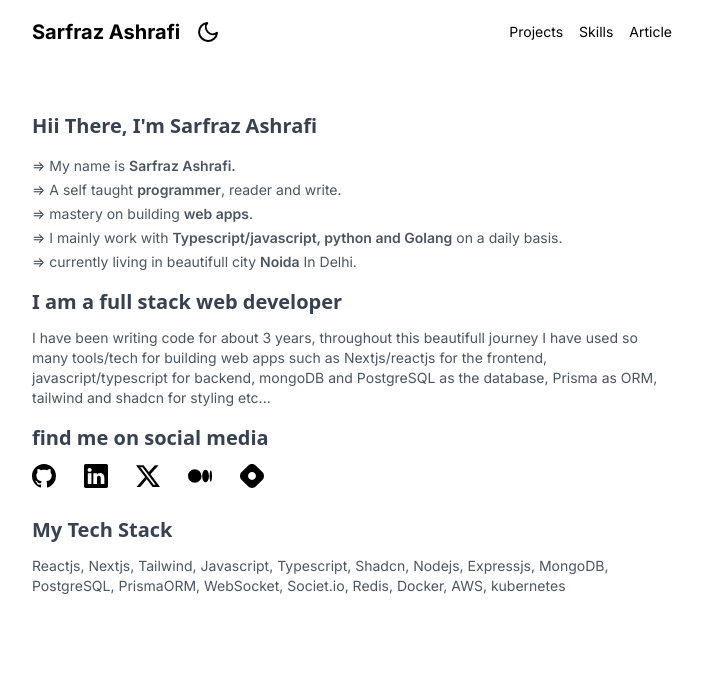
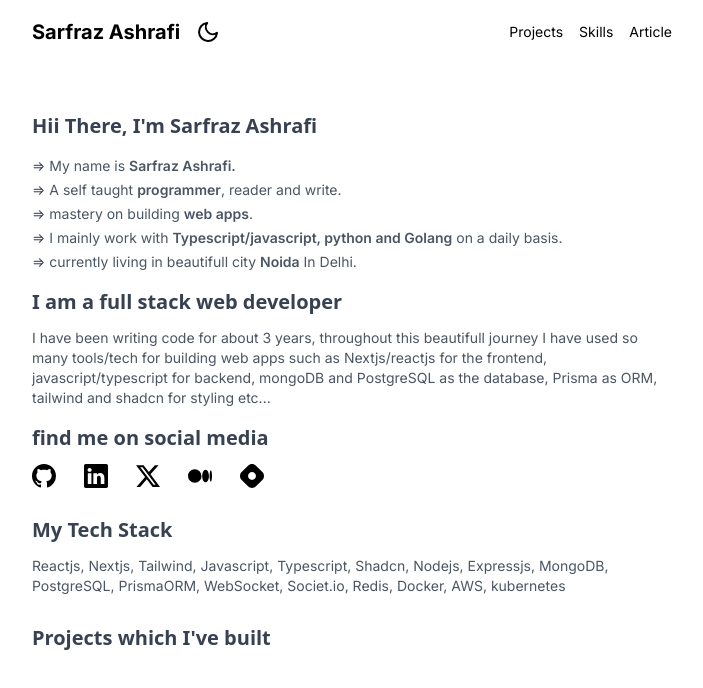
Before and after one commit to SarfrazAlame/myweb, a Next.js app: page / in a window 1280 px wide. Shown: the top 688 px of the page, without its empty margins (288-991 px from the left). Built offline with nearby package versions, Linux system fonts and the light colour scheme.

Commit message:
projects

```diff
--- /dev/null
+++ b/app/project/page.tsx
@@ -0,0 +1,13 @@
+import React from "react";
+
+const page = () => {
+  return (
+    <div className="flex w-full justify-center">
+      <div>
+
+      </div>
+    </div>
+  );
+};
+
+export default page;
--- a/components/Details.tsx
+++ b/components/Details.tsx
@@ -99,6 +99,15 @@ const Details = () => {
           </p>
         </div>
       </div>
+
+      <div>
+        <h1 className="text-xl font-bold text-gray-700 font-sans dark:text-gray-300 mb-3">
+          Projects which I've built
+        </h1>
+        <div className="flex gap-4">
+          {/* <p className="cursor-pointer ">Pinstagram</p> */}
+        </div>
+      </div>
     </div>
   );
 };
```
